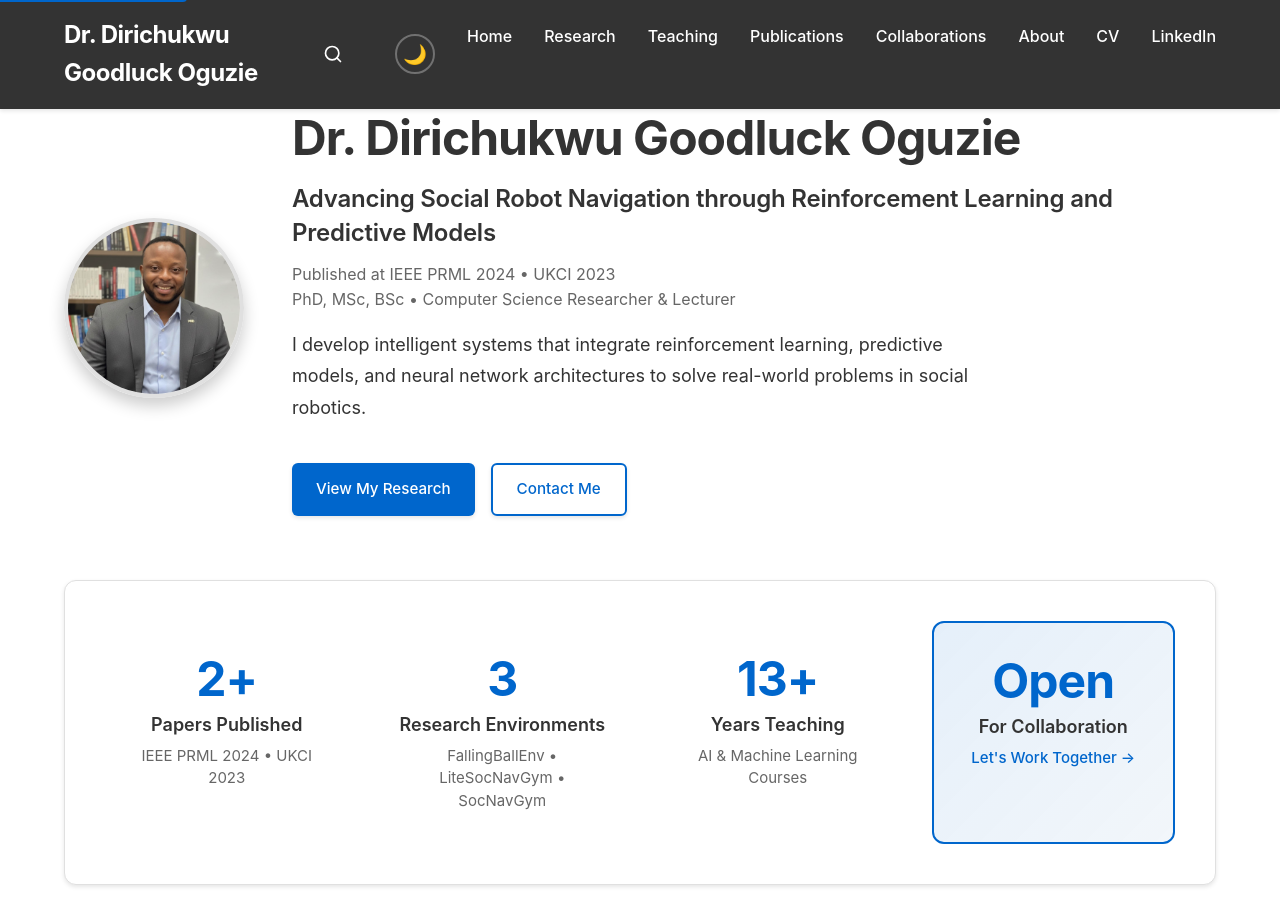
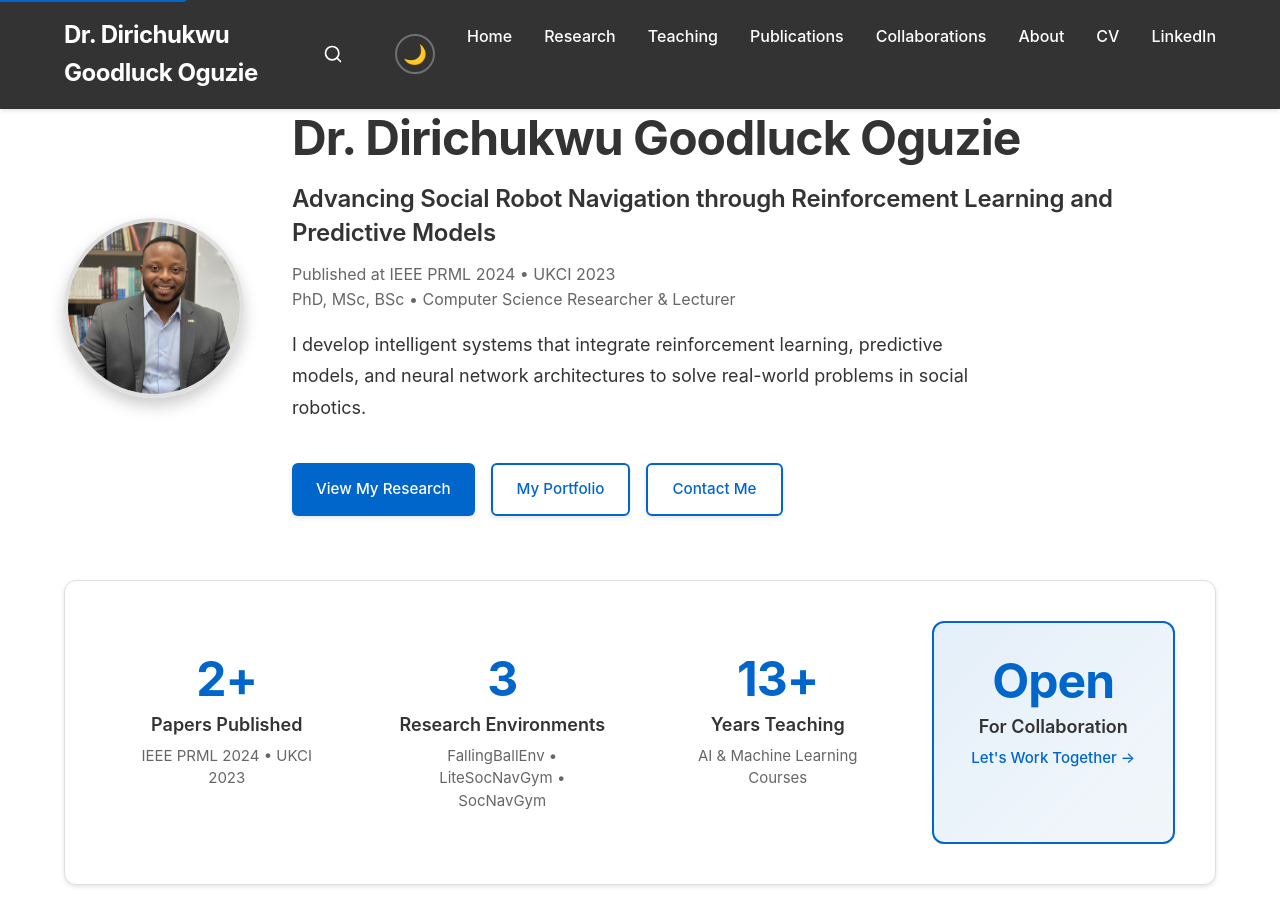
Before and after one commit to goodluckoguzie/goodluckoguzie.github.io, a Jekyll site: the page built from index.md, in a window 1280 px wide and 900 px high. Built offline with Jekyll 4.4.1, drawn with Linux system fonts in a browser that asks for light colours.

Commit message:
Add 'My Portfolio' button to hero section

```diff
--- a/index.md
+++ b/index.md
@@ -16,6 +16,7 @@
       <p class="home-hero-bio">I develop intelligent systems that integrate reinforcement learning, predictive models, and neural network architectures to solve real-world problems in social robotics.</p>
       <div class="home-hero-actions">
         <a href="{{ '/portfolio' | relative_url }}" class="btn btn-primary">View My Research</a>
+        <a href="{{ '/portfolio' | relative_url }}" class="btn btn-secondary">My Portfolio</a>
         <a href="{{ '/collaborations' | relative_url }}" class="btn btn-secondary">Contact Me</a>
       </div>
     </div>
```
